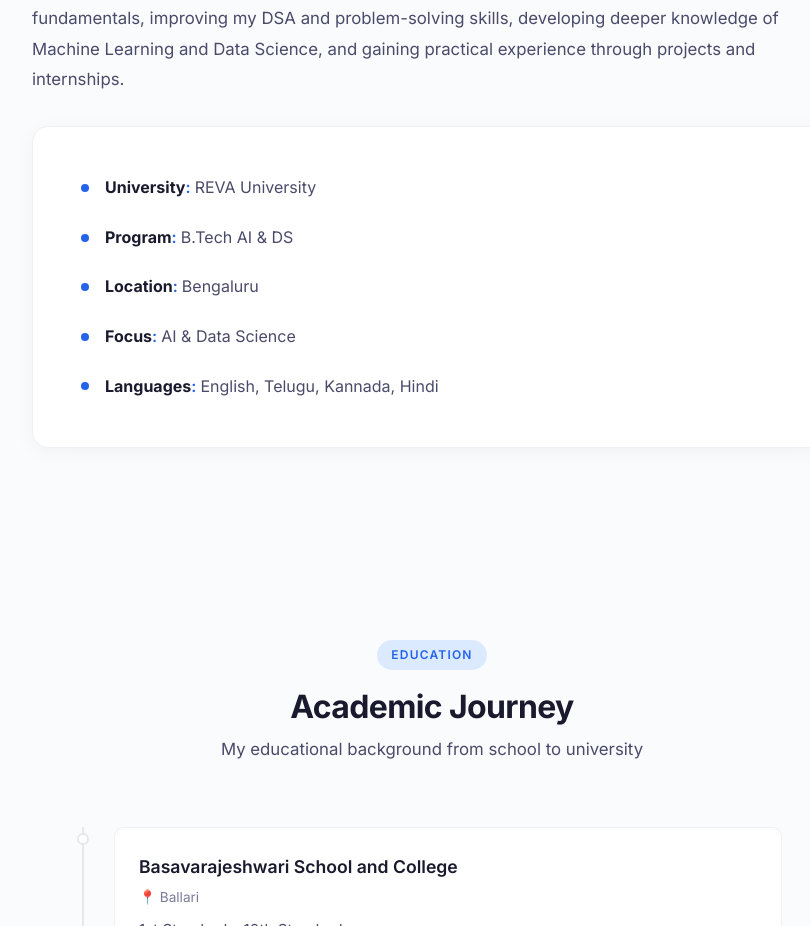
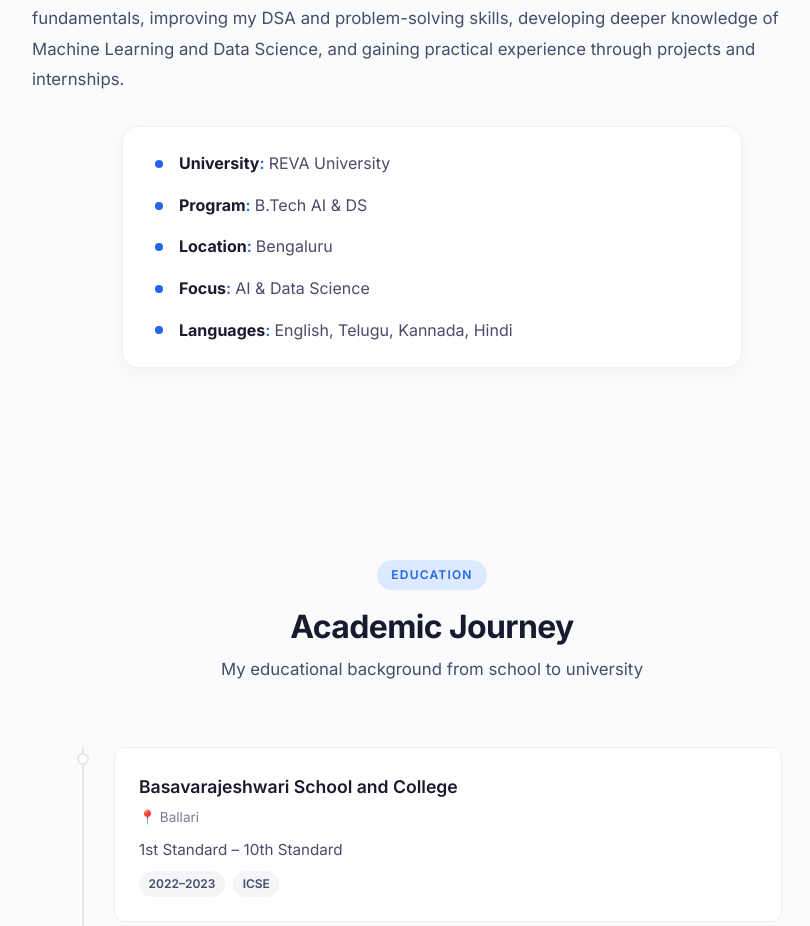
Before and after one commit to SusheelVaddi/Portfolio, a React (Vite) app: page / in a window 1280 px wide. Shown: the part 1304-2230 px from the top of the page, without its empty margins (208-1018 px from the left). Built offline with nearby package versions, Linux system fonts and the light colour scheme.

Commit message:
Make About overview card compact and centered

```diff
--- a/src/components/About.jsx
+++ b/src/components/About.jsx
@@ -16,8 +16,8 @@ export default function About() {
             ))}
           </div>
 
-          <div className="skills-single-card" style={{ marginTop: "var(--space-xl)" }}>
-            <ul className="skills-inline-list">
+          <div className="skills-single-card" style={{ marginTop: "var(--space-xl)", maxWidth: "620px", padding: "var(--space-lg) var(--space-xl)" }}>
+            <ul className="skills-inline-list" style={{ gap: "var(--space-md)" }}>
               <li className="skills-inline-item">
                 <span className="skills-main-bullet" aria-hidden="true" />
                 <div className="skills-inline-text">
```
